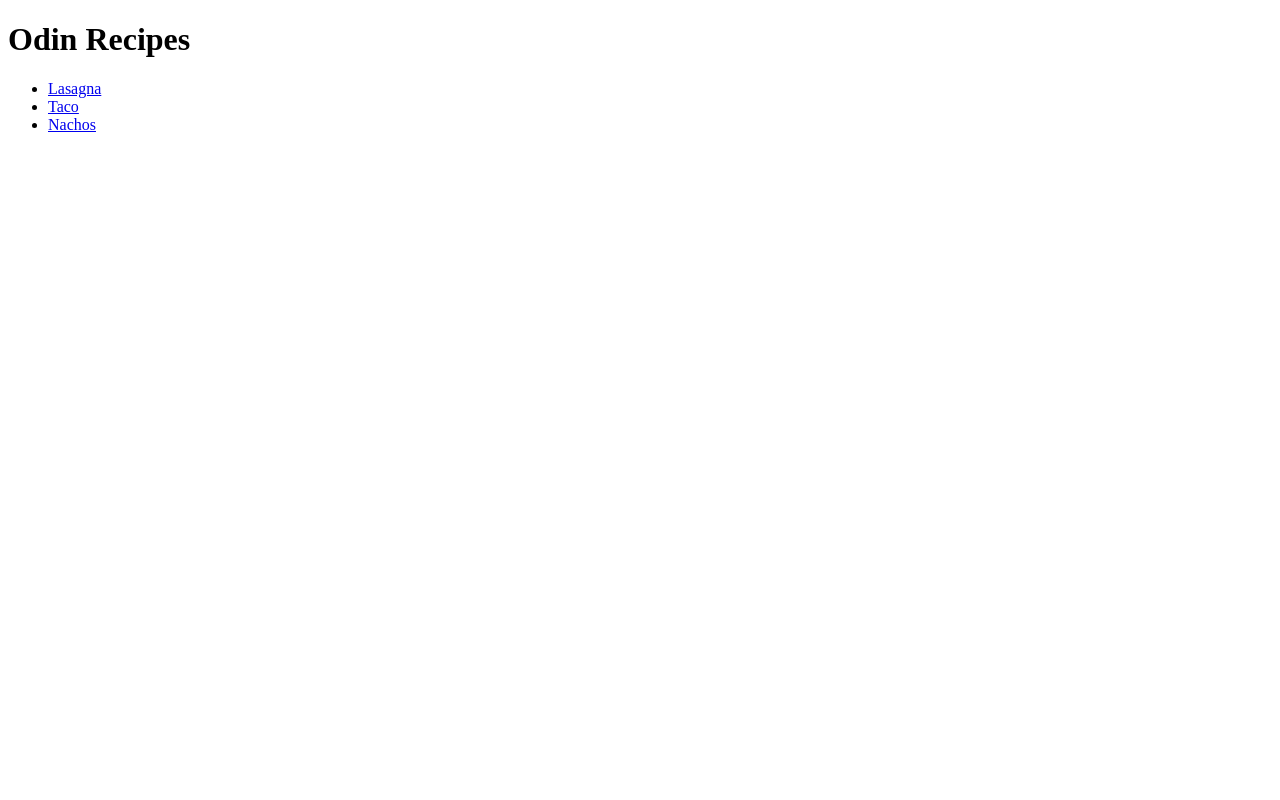
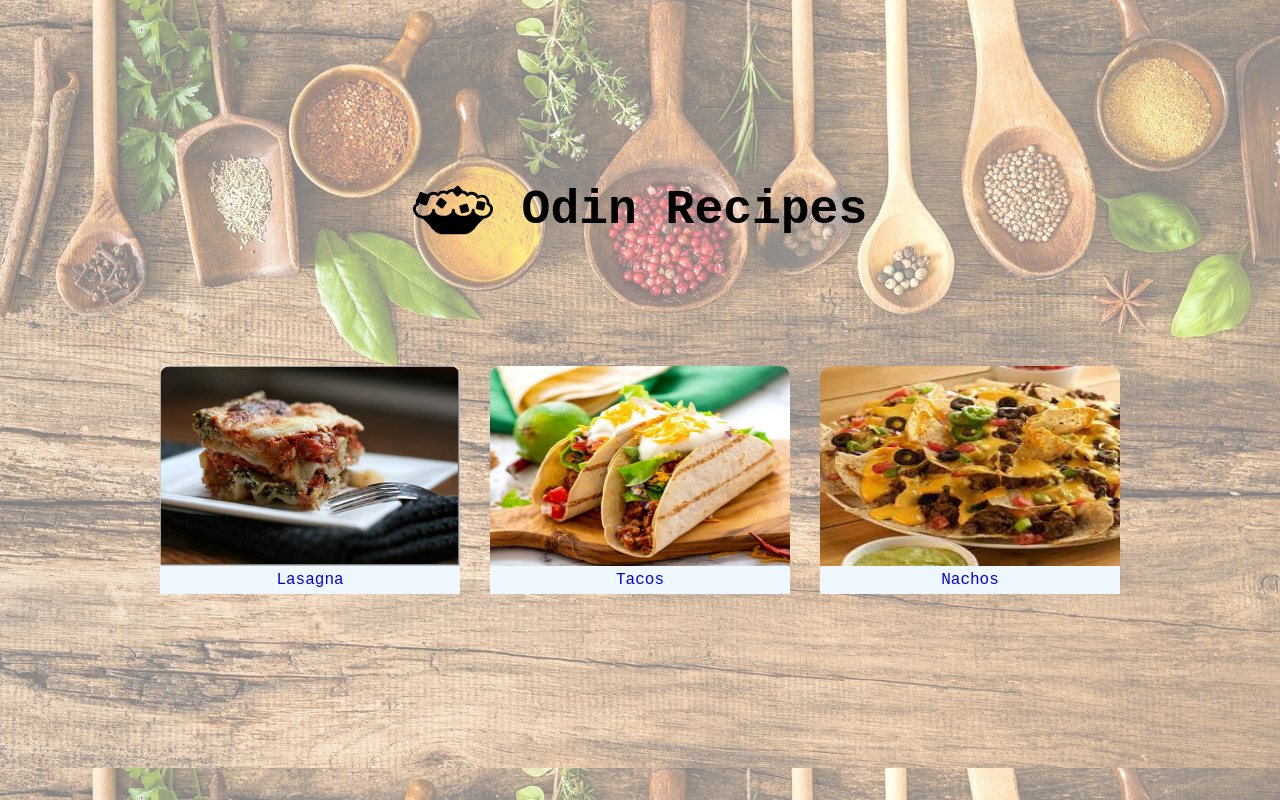
Before and after one commit to nahidreza99/odin-recipes, a plain HTML site: page index.html in a window 1280 px wide. Drawn offline with Linux system fonts and the light colour scheme.

Commit message:
Homepage style updated

```diff
--- a/index.html
+++ b/index.html
@@ -4,15 +4,30 @@
     <meta charset="UTF-8">
     <meta http-equiv="X-UA-Compatible" content="IE=edge">
     <meta name="viewport" content="width=device-width, initial-scale=1.0">
+    <link rel="stylesheet" href="styles.css">
     <title>Document</title>
 </head>
 <body>
-    <h1>Odin Recipes</h1>
-    <ul>
-        <li><a href="recipes/lasagna.html">Lasagna</a></li>
-        <li><a href="recipes/taco.html">Taco</a></li>
-        <li><a href="recipes/nachos.html">Nachos</a></li>
-    </ul>
+    <div class="layer">
+
+        <h1>
+            <img src="img/logo.svg" width="80px" height="80" alt="">
+            Odin Recipes</h1>
+        <div class="recipes">
+            <a href="recipes/lasagna.html">
+                <img class="thumbnail" src="/recipes/images/lasagna.jpeg" alt="">
+                <p>Lasagna</p>
+            </a>
+            <a href="recipes/taco.html">
+                <img src="/recipes/images/Tacos.jpg" alt="" class="thumbnail">
+                <p>Tacos</p>
+            </a>
+            <a href="recipes/nachos.html">
+                <img src="recipes/images/nachos.jpeg" alt="" class="thumbnail">
+                <p>Nachos</p>
+            </a>
+        </div>
+    </div>
 
 </body>
 </html>
--- /dev/null
+++ b/styles.css
@@ -0,0 +1,80 @@
+*{
+    font-family: 'Courier New', Courier, monospace;
+    list-style: circle;
+    margin: 0;
+    padding: 0;
+    border: none;
+    outline: none;
+}
+h1{
+    font-size: 3rem;
+    text-align: center;
+    margin-top: 160px;
+    padding: 10px;
+    text-align: center;
+    transition: color 0.3s ease-in-out, background-color 0.3s ease-in-out;
+}
+h1>img{
+    vertical-align: middle;
+}
+
+body{
+    height: 100vh;
+    width: 100vw;
+    background-image: url("img/background.jpg");
+}
+
+.layer{
+    background-color: rgba(255, 255, 255, 0.5);
+    position: absolute;
+    height: 100%;
+    width: 100%;
+    display: flex;
+    flex-direction: column;
+
+}
+
+h1:hover {
+    background-color: rgba(0, 0, 0, 0.5);
+    color: aliceblue;
+}
+
+.recipes{
+    display: flex;
+    position: absolute;
+    top: 60%;
+    left: 50%;
+    transform: translate(-50%, -50%);
+    flex: 1;
+}
+.thumbnail{
+    width: 300px;
+    height: 200px;
+    border-top-left-radius: 10px;
+    border-top-right-radius: 10px;
+
+}
+img{
+    transition: transform 0.15s ease-out;
+}
+a{
+    text-decoration: none;
+    text-align: center;
+    margin: 15px;
+    width: 300px;
+    border-top-left-radius: 10px;
+    border-top-right-radius: 10px;
+    background-color: aliceblue;
+    transition: transform 0.15s ease-out;
+}
+a>p{
+    padding-bottom: 5px;
+}
+
+{
+
+}
+
+a:hover{
+    transform: translate(5px, -5px);
+}
```
Also changed, not shown: img/background.jpg (added), img/logo.svg (added).
